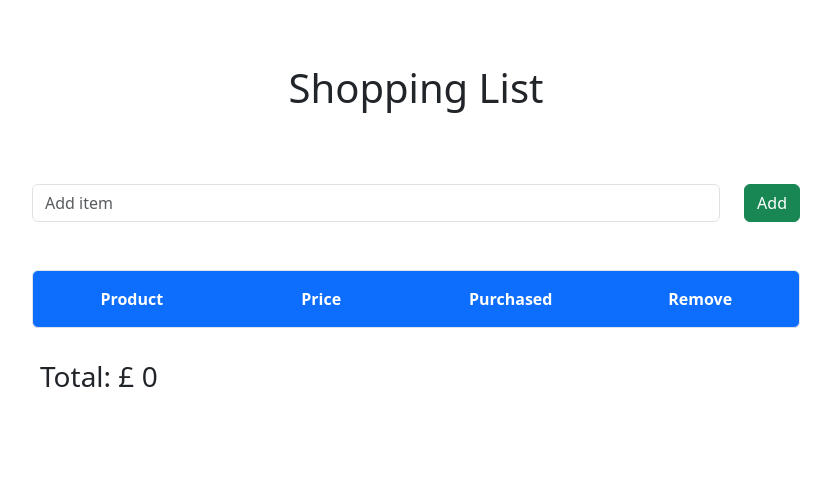
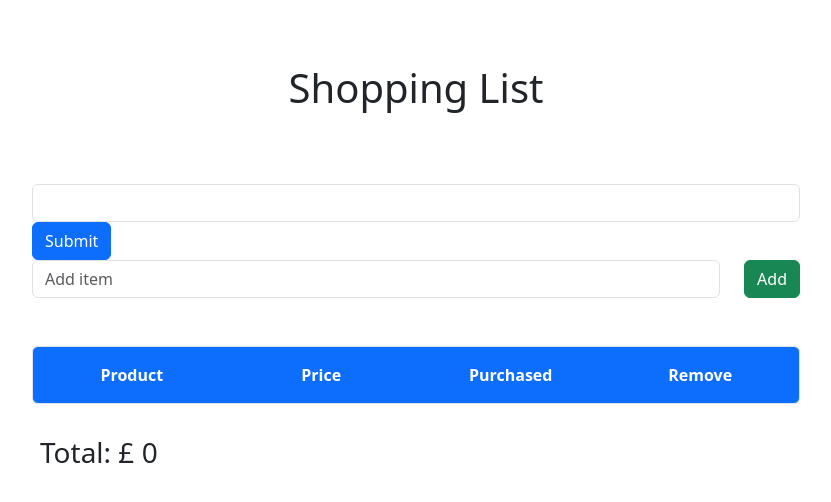
Before and after one commit to mmkobylin/shopping_list, a React (Create React App) app: page / in a window 1280 px wide. Shown: the top 502 px of the page, without its empty margins (224-1055 px from the left). Built offline with nearby package versions, Linux system fonts and the light colour scheme.

Commit message:
07-budget-submits

```diff
--- /dev/null
+++ b/src/components/Budget.js
@@ -0,0 +1,11 @@
+// what do we need here?
+// I need an input.
+
+
+import React from 'react'
+
+export const Budget = ( { budget } ) => {
+  return (
+    <div>Budget: { budget } </div>
+  )
+}
--- /dev/null
+++ b/src/components/BudgetInput.js
@@ -0,0 +1,34 @@
+// the input will be rendered as a 'budget'
+// we also going to need 'handleSubmit'
+
+import React, { useState } from 'react'
+import { Button, Form } from 'react-bootstrap'
+
+
+export const BudgetInput = () => {
+
+    // perhaps have set up- budget
+    const [ budget, setBudget ] = useState('');
+
+    const handleSubmit = (e) => {
+
+        // prevent site from reloading
+        e.preventDefault();
+
+        console.log(budget)
+        // pass the budget 'up'
+        setBudget('')
+    }
+
+  return (
+    <Form onSubmit = { handleSubmit } >
+        {/* control it so it passes only numbers */}
+        <Form.Control type="number"
+            onChange = { (e) => setBudget( e.target.value ) }
+            value = { budget }
+        >
+        </Form.Control>
+        <Button type="submit">Submit</Button>
+    </Form>
+  )
+}
--- a/src/components/ShoppingList.js
+++ b/src/components/ShoppingList.js
@@ -4,6 +4,8 @@ import { Item } from './Item'
 import { v4 as uuidv4 } from 'uuid';
 import { FirstRow } from './FirstRow';
 import Total from './Total';
+import { Budget } from './Budget';
+import { BudgetInput } from './BudgetInput';
 
 export const ShoppingList = () => {
 
@@ -41,6 +43,7 @@ export const ShoppingList = () => {
 
   return (
     <>
+        <BudgetInput/>
         <Input addItem = { addItem } />
         <FirstRow />
             {/* map to show items to buy */}
@@ -52,6 +55,7 @@ export const ShoppingList = () => {
             )}
         {/* we can do it with props I suppose */}
         <Total total = { totalPrice } />
+
     </>
   )
 }
```
